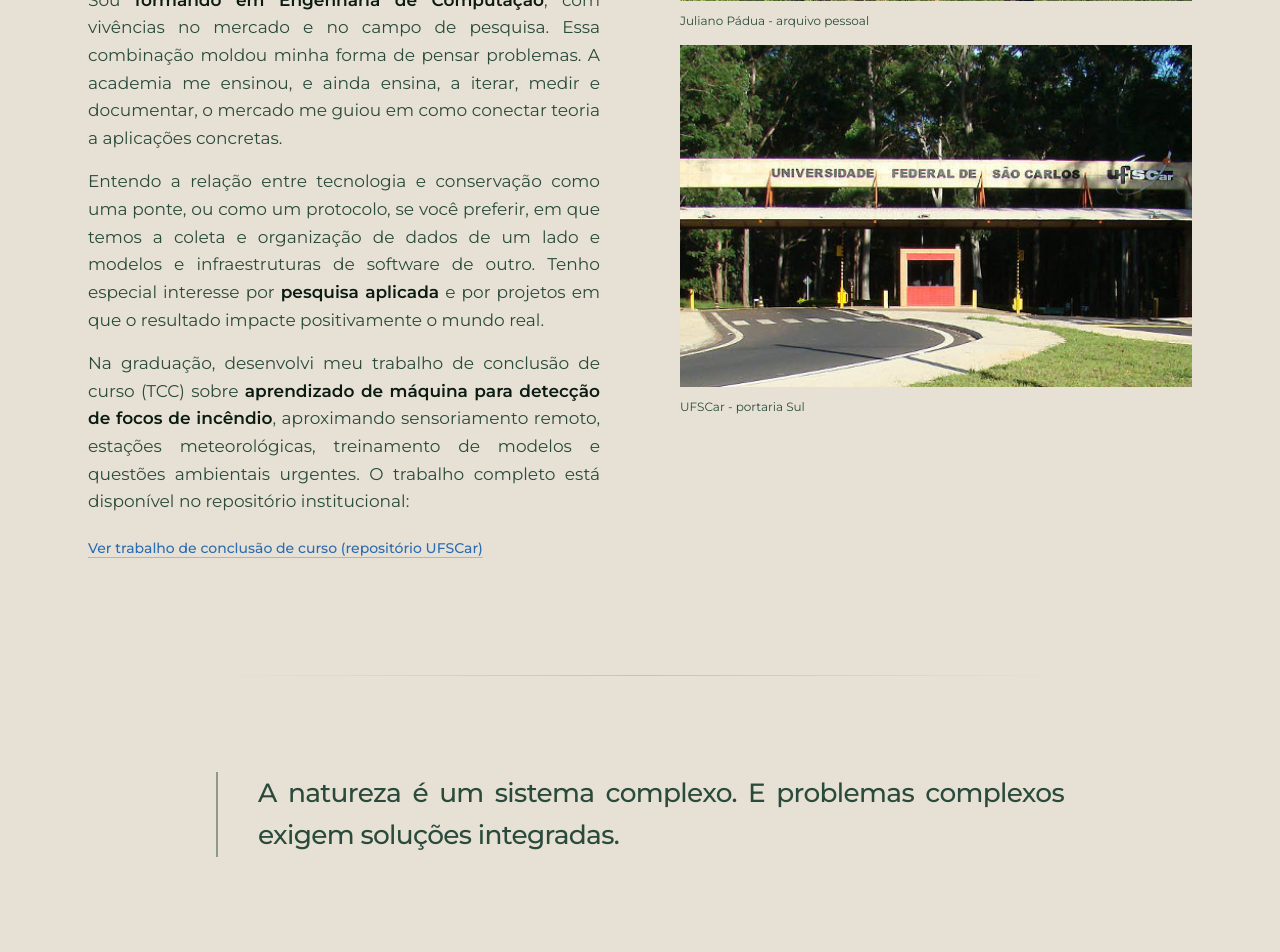
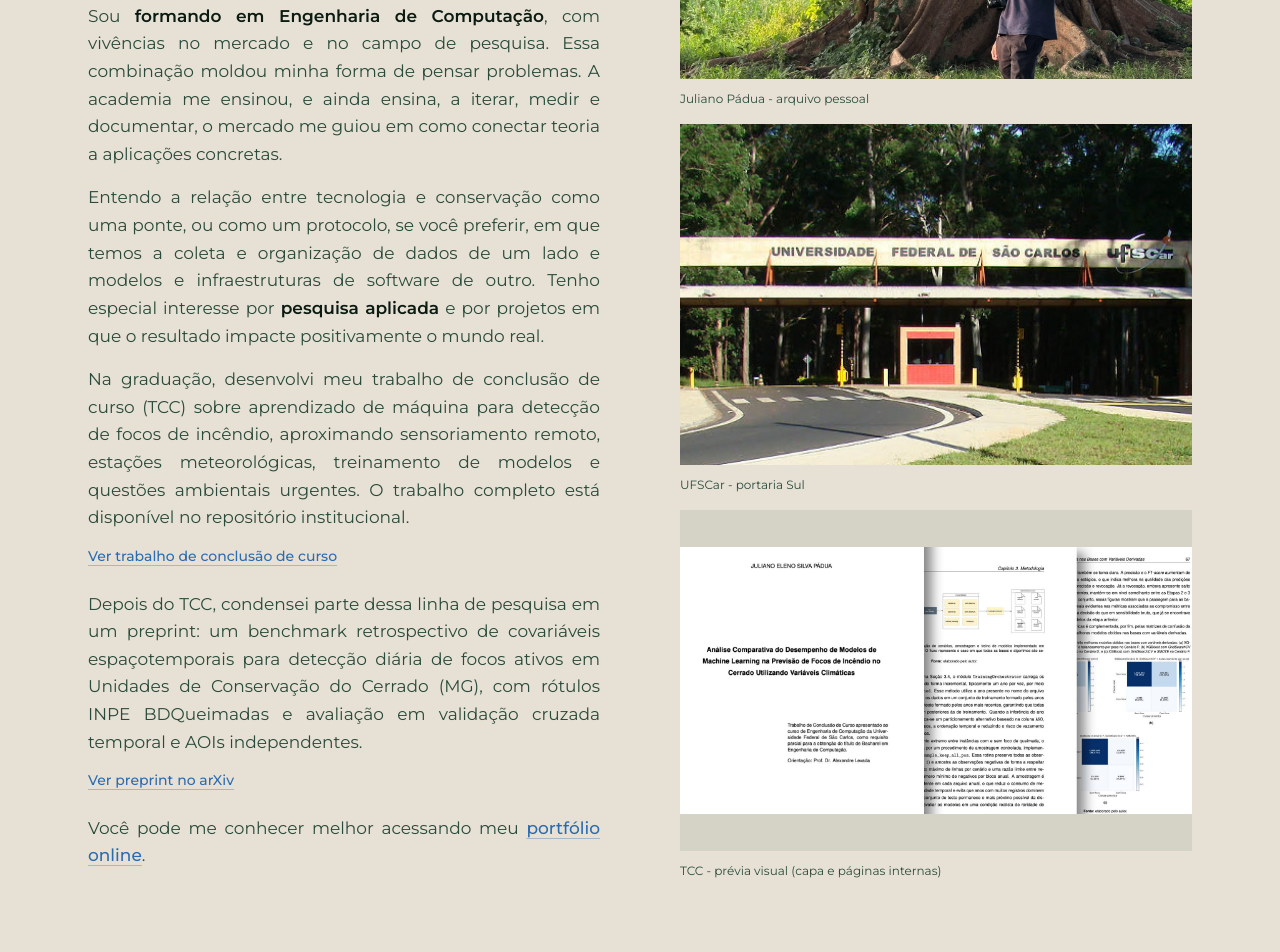
Before and after one commit to julianopadua/forest-portal, a Next.js app: page /quem-somos in a window 1280 px wide. Shown: the part 1880-2832 px from the top of the page. Built offline with nearby package versions, Linux system fonts and the light colour scheme; no server answers.

Commit message:
dev: adding infos and fixing issues on about page

```diff
--- a/content/about/en-US.mdx
+++ b/content/about/en-US.mdx
@@ -29,6 +29,10 @@ import { AboutDivider, AboutHero, AboutPersonInline, AboutQuote, AboutSection }
   image2="/images/whoweare/ufscar.jpg"
   image2Alt="Federal University of São Carlos, South entrance"
   image2Caption="UFSCar - South entrance"
+  image3="/images/whoweare/tcc.jpg"
+  image3Alt="Capstone thesis preview with cover and sample inner pages"
+  image3Caption="Capstone - visual preview (cover and sample pages)"
+  image3Fit="contain"
   imagePosition="right"
 >
   I am **Juliano Pádua**, the founder of this Institute. My path crosses computer engineering, data, and the environment. I come from a family deeply committed to conservation, but when I chose a career, my interest in infrastructure, software, and engineering led the way. During my degree, I found the intersection between conservation and computing, and today I believe the latter can serve the former when aimed with care.
@@ -37,18 +41,33 @@ import { AboutDivider, AboutHero, AboutPersonInline, AboutQuote, AboutSection }
 
   I see the relationship between technology and conservation as a bridge, or as a protocol, if you prefer: data collection and organization on one side, models and software infrastructure on the other. I am especially interested in **applied research** and in projects whose outcomes have a positive impact in the real world.
 
-  For my degree, I wrote my capstone on **machine learning for fire hotspot detection**, bringing together remote sensing, weather stations, model training, and urgent environmental questions. The full thesis is available in the institutional repository:
+  For my degree, I wrote my capstone on machine learning for fire hotspot detection, bringing together remote sensing, weather stations, model training, and urgent environmental questions. The full thesis is available in the institutional repository.
 
-  <div className="not-prose mt-4">
+  <div className="not-prose -mt-2">
     <a
       href="https://repositorio.ufscar.br/items/969fd627-d894-40be-89fb-b20127ba3f03"
       className="text-sm font-medium text-[color:var(--accent)] underline decoration-[color:var(--accent)]/35 underline-offset-4 transition-colors hover:text-[color:var(--accent-hover)]"
       target="_blank"
       rel="noreferrer noopener"
     >
-      {"View capstone project (UFSCar repository)"}
+      {"View capstone project"}
     </a>
   </div>
+
+  After the capstone, I condensed part of that research line into an arXiv preprint: a retrospective benchmark of spatiotemporal covariates for daily active-fire detection in Cerrado Conservation Units (Minas Gerais), using INPE BDQueimadas labels and time-series cross-validation plus held-out AOIs.
+
+  <div className="not-prose -mt-2">
+    <a
+      href="https://arxiv.org/abs/2606.04170"
+      className="text-sm font-medium text-[color:var(--accent)] underline decoration-[color:var(--accent)]/35 underline-offset-4 transition-colors hover:text-[color:var(--accent-hover)]"
+      target="_blank"
+      rel="noreferrer noopener"
+    >
+      {"View arXiv preprint"}
+    </a>
+  </div>
+
+  You can get to know me better through my [online portfolio](https://julianopadua.github.io/portfolio/).
 </AboutSection>
 
 <AboutDivider />
--- a/content/about/pt-BR.mdx
+++ b/content/about/pt-BR.mdx
@@ -30,6 +30,10 @@ import { AboutDivider, AboutHero, AboutPersonInline, AboutQuote, AboutSection }
   image2="/images/whoweare/ufscar.jpg"
   image2Alt="Universidade Federal de São Carlos, portaria Sul"
   image2Caption="UFSCar - portaria Sul"
+  image3="/images/whoweare/tcc.jpg"
+  image3Alt="Prévia do TCC com capa e páginas internas"
+  image3Caption="TCC - prévia visual (capa e páginas internas)"
+  image3Fit="contain"
   imagePosition="right"
 >
   Sou **Juliano Pádua**, criador deste Instituto. Minha trajetória cruza engenharia de computação, dados e meio ambiente. Venho de uma família muito dedicada à conservação ambiental, mas, no momento de decidir a minha carreira, meu interesse por infraestrutura, software e engenharia me guiaram. Entretanto, no curso de minha graduação, descobri a interseção entre conservação e computação e, hoje, tenho a convicção de que esta pode servir àquela quando bem direcionada.
@@ -38,18 +42,33 @@ import { AboutDivider, AboutHero, AboutPersonInline, AboutQuote, AboutSection }
 
   Entendo a relação entre tecnologia e conservação como uma ponte, ou como um protocolo, se você preferir, em que temos a coleta e organização de dados de um lado e modelos e infraestruturas de software de outro. Tenho especial interesse por **pesquisa aplicada** e por projetos em que o resultado impacte positivamente o mundo real.
 
-  Na graduação, desenvolvi meu trabalho de conclusão de curso (TCC) sobre **aprendizado de máquina para detecção de focos de incêndio**, aproximando sensoriamento remoto, estações meteorológicas, treinamento de modelos e questões ambientais urgentes. O trabalho completo está disponível no repositório institucional:
+  Na graduação, desenvolvi meu trabalho de conclusão de curso (TCC) sobre aprendizado de máquina para detecção de focos de incêndio, aproximando sensoriamento remoto, estações meteorológicas, treinamento de modelos e questões ambientais urgentes. O trabalho completo está disponível no repositório institucional.
 
-  <div className="not-prose mt-4">
+  <div className="not-prose -mt-2">
     <a
       href="https://repositorio.ufscar.br/items/969fd627-d894-40be-89fb-b20127ba3f03"
       className="text-sm font-medium text-[color:var(--accent)] underline decoration-[color:var(--accent)]/35 underline-offset-4 transition-colors hover:text-[color:var(--accent-hover)]"
       target="_blank"
       rel="noreferrer noopener"
     >
-      {"Ver trabalho de conclusão de curso (repositório UFSCar)"}
+      {"Ver trabalho de conclusão de curso"}
     </a>
   </div>
+
+  Depois do TCC, condensei parte dessa linha de pesquisa em um preprint: um benchmark retrospectivo de covariáveis espaçotemporais para detecção diária de focos ativos em Unidades de Conservação do Cerrado (MG), com rótulos INPE BDQueimadas e avaliação em validação cruzada temporal e AOIs independentes.
+
+  <div className="not-prose -mt-2">
+    <a
+      href="https://arxiv.org/abs/2606.04170"
+      className="text-sm font-medium text-[color:var(--accent)] underline decoration-[color:var(--accent)]/35 underline-offset-4 transition-colors hover:text-[color:var(--accent-hover)]"
+      target="_blank"
+      rel="noreferrer noopener"
+    >
+      {"Ver preprint no arXiv"}
+    </a>
+  </div>
+
+  Você pode me conhecer melhor acessando meu [portfólio online](https://julianopadua.github.io/portfolio/).
 </AboutSection>
 
 <AboutDivider />
--- a/src/components/about/AboutSection.tsx
+++ b/src/components/about/AboutSection.tsx
@@ -1,5 +1,38 @@
 import Image from "next/image";
 import type { ReactNode } from "react";
+
+type AboutFigureProps = {
+  src: string;
+  alt: string;
+  caption?: string;
+  objectFit?: "cover" | "contain";
+};
+
+function AboutFigure({ src, alt, caption, objectFit = "cover" }: AboutFigureProps) {
+  const fitClass =
+    objectFit === "contain"
+      ? "object-contain bg-[color:var(--surface-2)]"
+      : "object-cover";
+
+  return (
+    <figure className="w-full">
+      <div className="relative aspect-[4/3] w-full overflow-hidden md:aspect-[3/2]">
+        <Image
+          src={src}
+          alt={alt}
+          fill
+          sizes="(min-width: 768px) 45vw, 100vw"
+          className={fitClass}
+        />
+      </div>
+      {caption ? (
+        <figcaption className="mt-3 text-left text-[11px] leading-snug text-[color:var(--muted)] sm:text-xs">
+          {caption}
+        </figcaption>
+      ) : null}
+    </figure>
+  );
+}
 
 export type AboutSectionProps = {
   title?: string;
@@ -7,10 +40,15 @@ export type AboutSectionProps = {
   image?: string;
   imageAlt?: string;
   imageCaption?: string;
-  /** Segunda foto (ex.: logo institucional), mesma largura e proporção da primeira */
+  /** Fotos adicionais na coluna lateral, mesma largura e proporção da primeira */
   image2?: string;
   image2Alt?: string;
   image2Caption?: string;
+  image3?: string;
+  image3Alt?: string;
+  image3Caption?: string;
+  /** `contain` evita recorte em previews de documento (ex.: capa do TCC) */
+  image3Fit?: "cover" | "contain";
   imagePosition?: "left" | "right";
   /** Blocos só de texto: `wide` deixa a coluna mais larga (ex.: introdução e inspirações) */
   contentWidth?: "default" | "wide";
@@ -25,11 +63,17 @@ export function AboutSection({
   image2,
   image2Alt,
   image2Caption,
+  image3,
+  image3Alt,
+  image3Caption,
+  image3Fit = "cover",
   imagePosition = "right",
   contentWidth = "default",
 }: AboutSectionProps) {
   const hasImage = Boolean(image && imageAlt);
   const hasSecondImage = Boolean(image2 && image2Alt);
+  const hasThirdImage = Boolean(image3 && image3Alt);
+  const hasStackedImages = hasSecondImage || hasThirdImage;
   const textOnlyMax =
     contentWidth === "wide" ? "max-w-5xl lg:max-w-6xl" : "max-w-3xl";
 
@@ -49,63 +93,39 @@ export function AboutSection({
   }
 
   const imageBlock = (
-    <div className={`flex w-full flex-col ${hasSecondImage ? "gap-4" : ""}`}>
-      <figure className="w-full">
-        <div className="relative aspect-[4/3] w-full overflow-hidden md:aspect-[3/2]">
-          <Image
-            src={image!}
-            alt={imageAlt!}
-            fill
-            sizes="(min-width: 768px) 45vw, 100vw"
-            className="object-cover"
-          />
-        </div>
-        {imageCaption ? (
-          <figcaption className="mt-3 text-left text-[11px] leading-snug text-[color:var(--muted)] sm:text-xs">
-            {imageCaption}
-          </figcaption>
-        ) : null}
-      </figure>
+    <div className={`flex w-full flex-col ${hasStackedImages ? "gap-4" : ""}`}>
+      <AboutFigure src={image!} alt={imageAlt!} caption={imageCaption} />
       {hasSecondImage ? (
-        <figure className="w-full">
-          <div className="relative aspect-[4/3] w-full overflow-hidden md:aspect-[3/2]">
-            <Image
-              src={image2!}
-              alt={image2Alt!}
-              fill
-              sizes="(min-width: 768px) 45vw, 100vw"
-              className="object-cover"
-            />
-          </div>
-          {image2Caption ? (
-            <figcaption className="mt-3 text-left text-[11px] leading-snug text-[color:var(--muted)] sm:text-xs">
-              {image2Caption}
-            </figcaption>
-          ) : null}
-        </figure>
+        <AboutFigure src={image2!} alt={image2Alt!} caption={image2Caption} />
+      ) : null}
+      {hasThirdImage ? (
+        <AboutFigure
+          src={image3!}
+          alt={image3Alt!}
+          caption={image3Caption}
+          objectFit={image3Fit}
+        />
       ) : null}
     </div>
   );
 
   const textBlock = (
-    <div className="flex flex-col justify-center">
-      {title ? (
-        <h2 className="text-2xl font-semibold tracking-tight text-[color:var(--foreground)] sm:text-3xl md:text-[2rem]">
-          {title}
-        </h2>
-      ) : null}
-      <div className="mt-6 space-y-5 text-justify text-base leading-[1.75] text-[color:var(--muted)] sm:text-lg md:text-[1.0625rem] md:leading-[1.8]">
+    <div className="flex flex-col md:justify-start">
+      <div className="space-y-5 text-justify text-base leading-[1.75] text-[color:var(--muted)] sm:text-lg md:text-[1.0625rem] md:leading-[1.8]">
         {children}
       </div>
     </div>
   );
 
-  const gridAlign = hasSecondImage
-    ? "md:items-start"
-    : "md:items-center";
+  const gridAlign = hasStackedImages ? "md:items-start" : "md:items-center";
 
   return (
     <section className="mx-auto w-full max-w-6xl px-4 py-14 sm:px-6 md:py-20">
+      {title ? (
+        <h2 className="mb-8 text-2xl font-semibold tracking-tight text-[color:var(--foreground)] sm:mb-10 sm:text-3xl md:text-[2rem]">
+          {title}
+        </h2>
+      ) : null}
       <div
         className={
           imagePosition === "left"
```
Also changed, not shown: public/images/whoweare/tcc.jpg (added).
